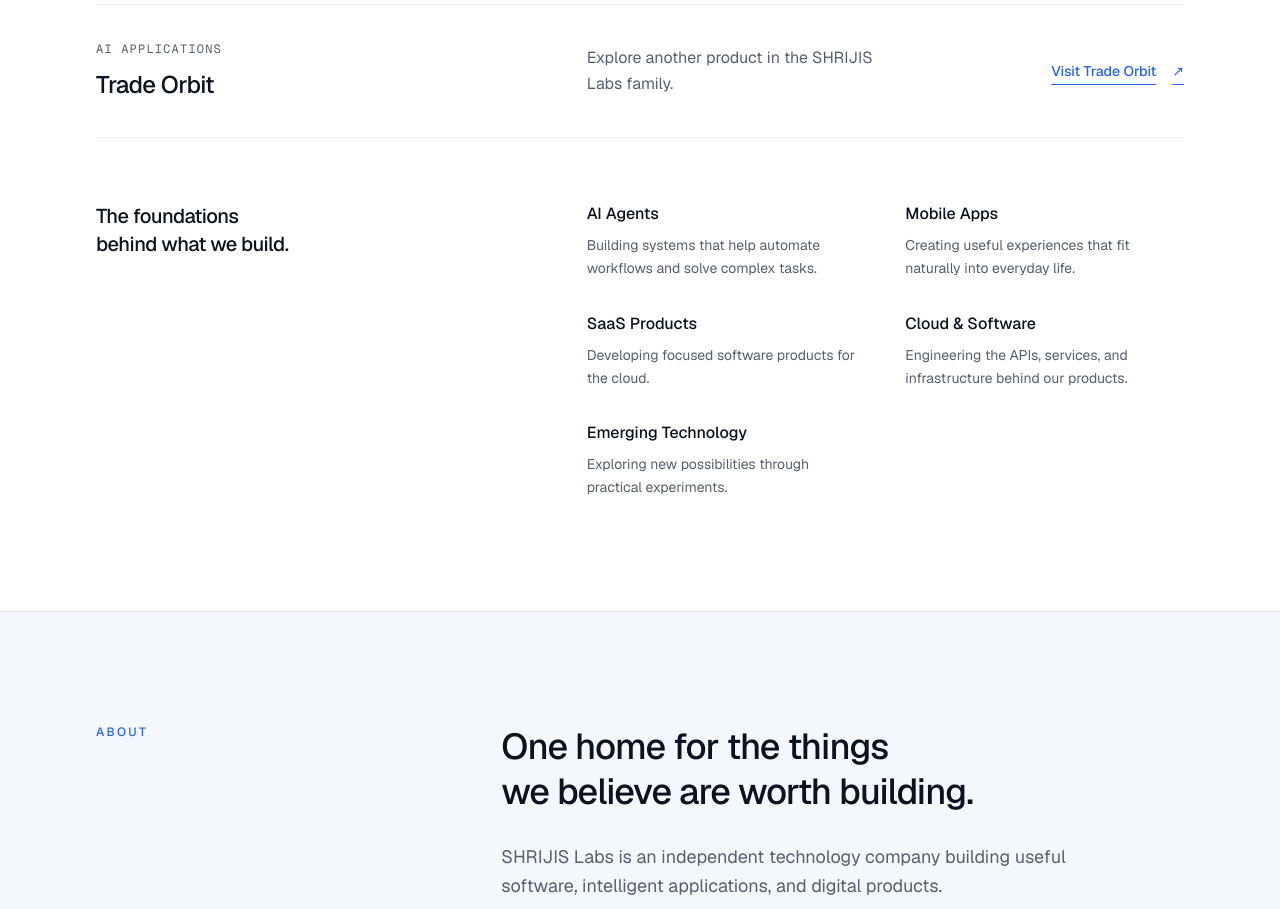
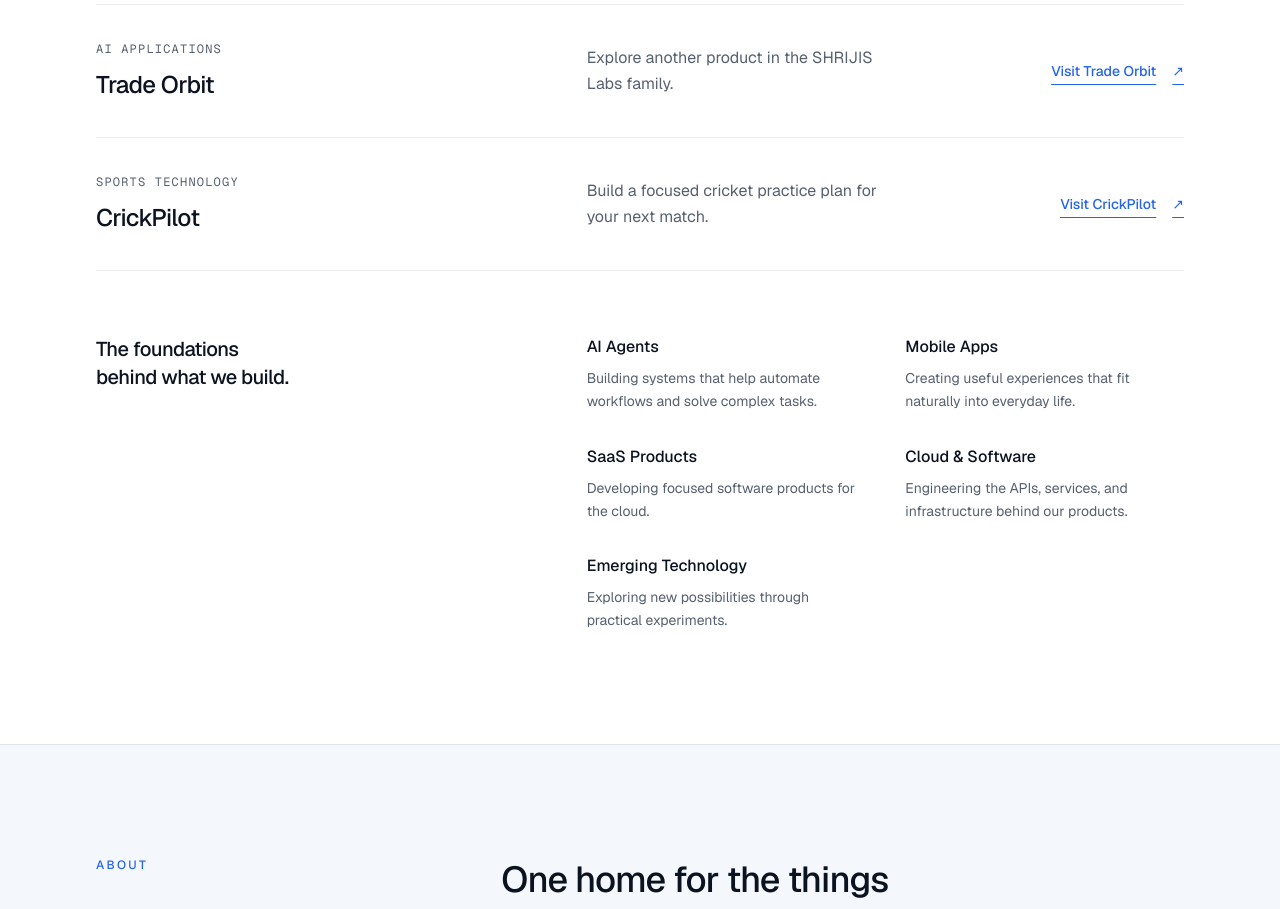
Before and after one commit to lokeswarareddy-git/shrijislabs, a Next.js app: page / in a window 1280 px wide. Shown: the part 1400-2309 px from the top of the page. Built offline with nearby package versions, Linux system fonts and the light colour scheme.

Commit message:
added CricPilot to Shrijis Labas

```diff
--- a/src/components/pillars.tsx
+++ b/src/components/pillars.tsx
@@ -20,6 +20,7 @@
             <div><h4 className="text-2xl font-medium tracking-tight">Give your experience a clear story.</h4><p className="mt-4 max-w-lg leading-relaxed text-foreground-muted">Build a professional resume, choose a template, and export a PDF. ChapterCV keeps the process simple, so you can focus on what comes next.</p><ul className="mt-6 flex flex-wrap gap-x-6 gap-y-2 text-sm text-foreground-muted"><li>Free to use</li><li>No account required</li><li>Saved in your browser</li></ul><a href="https://chaptercv.shrijislabs.com" target="_blank" rel="noopener noreferrer" className="mt-8 inline-flex min-h-12 items-center gap-8 rounded-lg bg-foreground px-5 py-3 text-sm font-medium text-background hover:opacity-80">Create your resume <span aria-hidden="true">↗</span><span className="sr-only"> (opens in a new tab)</span></a></div>
           </article>
           <article className="grid gap-5 border-t border-border py-9 md:grid-cols-[1fr_1.4fr] md:gap-16"><div><p className="font-mono text-xs uppercase tracking-widest text-foreground-muted">AI Applications</p><h3 className="mt-3 text-2xl font-medium tracking-tight">Trade Orbit</h3></div><div className="flex flex-wrap items-center justify-between gap-5"><p className="max-w-xs leading-relaxed text-foreground-muted">Explore another product in the SHRIJIS Labs family.</p><a href="https://tradeorbit.shrijislabs.com" target="_blank" rel="noopener noreferrer" className="inline-flex min-h-12 items-center gap-4 text-sm font-medium text-accent underline underline-offset-8 hover:opacity-75">Visit Trade Orbit <span aria-hidden="true">↗</span><span className="sr-only"> (opens in a new tab)</span></a></div></article>
+          <article className="grid gap-5 border-t border-border py-9 md:grid-cols-[1fr_1.4fr] md:gap-16"><div><p className="font-mono text-xs uppercase tracking-widest text-foreground-muted">Sports Technology</p><h3 className="mt-3 text-2xl font-medium tracking-tight">CrickPilot</h3></div><div className="flex flex-wrap items-center justify-between gap-5"><p className="max-w-xs leading-relaxed text-foreground-muted">Build a focused cricket practice plan for your next match.</p><a href="https://www.crickpilot.shrijislabs.com" target="_blank" rel="noopener noreferrer" className="inline-flex min-h-12 items-center gap-4 text-sm font-medium text-accent underline underline-offset-8 hover:opacity-75">Visit CrickPilot <span aria-hidden="true">↗</span><span className="sr-only"> (opens in a new tab)</span></a></div></article>
         </div>
         <div className="mt-16 grid gap-8 md:grid-cols-[1fr_1.4fr] md:gap-16"><h3 className="text-xl font-medium tracking-tight">The foundations<br />behind what we build.</h3><dl className="grid gap-x-10 gap-y-8 sm:grid-cols-2">{disciplines.map(([title,description])=><div key={title}><dt className="font-medium">{title}</dt><dd className="mt-2 text-sm leading-relaxed text-foreground-muted">{description}</dd></div>)}</dl></div>
       </div>
```
